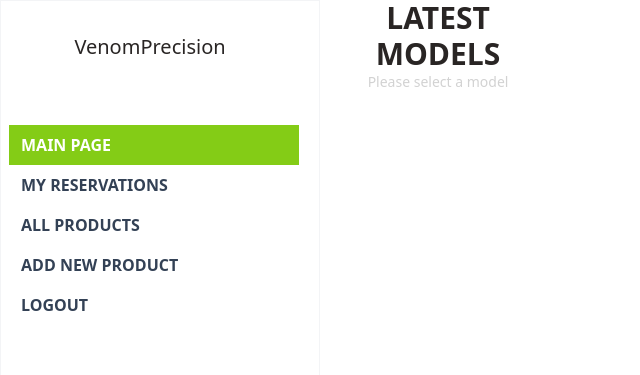
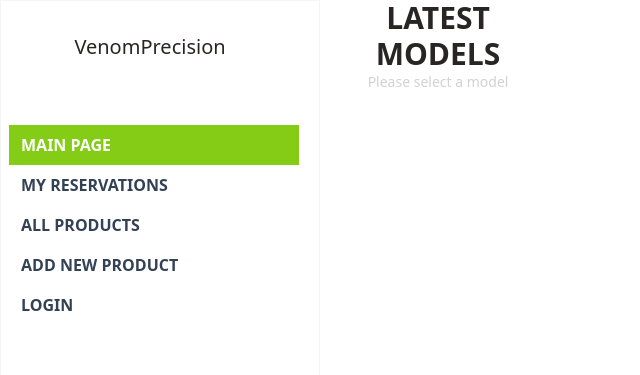
Before and after one commit to limavfabio/iBook-front-end, a React (Vite) app: page / in a window 1280 px wide. Shown: the top 375 px of the page, without its empty margins (0-640 px from the left). Built offline with nearby package versions, Linux system fonts and the light colour scheme; no server answers.

Commit message:
fix desktop sidebar logout button

```diff
--- a/src/components/layout/Sidebar.jsx
+++ b/src/components/layout/Sidebar.jsx
@@ -1,8 +1,10 @@
+import { useSelector } from 'react-redux';
 import { useLogout } from '../../lib/auth';
 import SidebarLink from './SidebarLink'
 
 function Sidebar() {
   const logout = useLogout();
+  const user = useSelector((state) => state.user);
 
   return (
     <div className=" hidden h-screen min-w-max pr-5 w-3/4 flex-col border border-gray-100 bg-white sm:w-1/2 md:static md:flex lg:w-1/4">
@@ -15,6 +17,13 @@ function Sidebar() {
         <SidebarLink text='ADD NEW PRODUCT' path='/products/new' />
 
 
+        {user.username === '' ? (
+          // If NOT logged in ->
+          <SidebarLink text='LOGIN' path='/login' />
+        ) : (
+          // If logged in ->
+          <div className=''>
+            <p className='ml-5'>Logged in as {user.username} </p>
             <button
               type="button"
               className="ml-2 py-2 pl-3 font-bold text-slate-700 hover:cursor-pointer"
@@ -22,6 +31,9 @@ function Sidebar() {
             >
               LOGOUT
             </button>
+          </div>
+        )
+        }
 
       </ul>
       <ul className="mt-auto flex">
```
Lines whose indentation alone changed are shown as unchanged.
